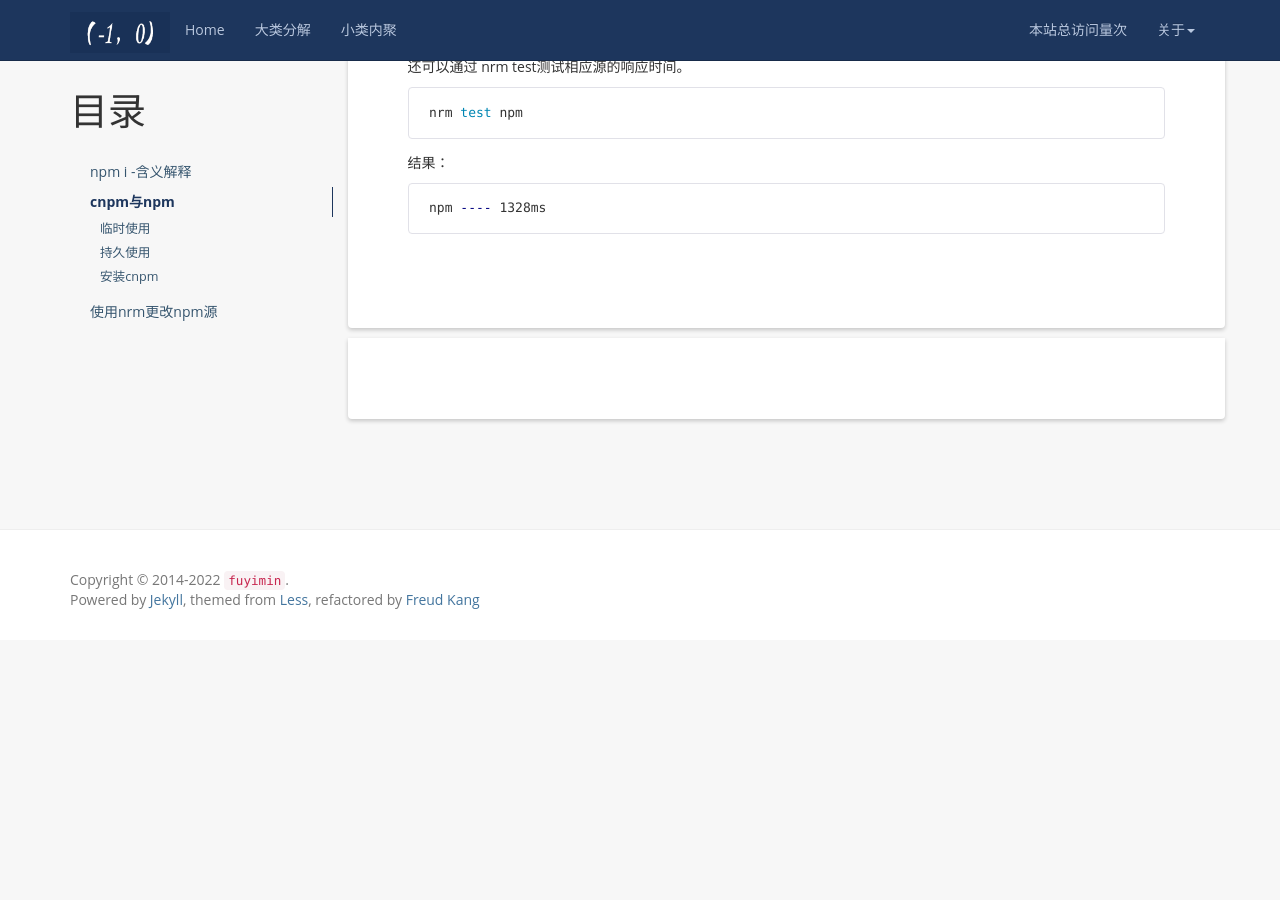
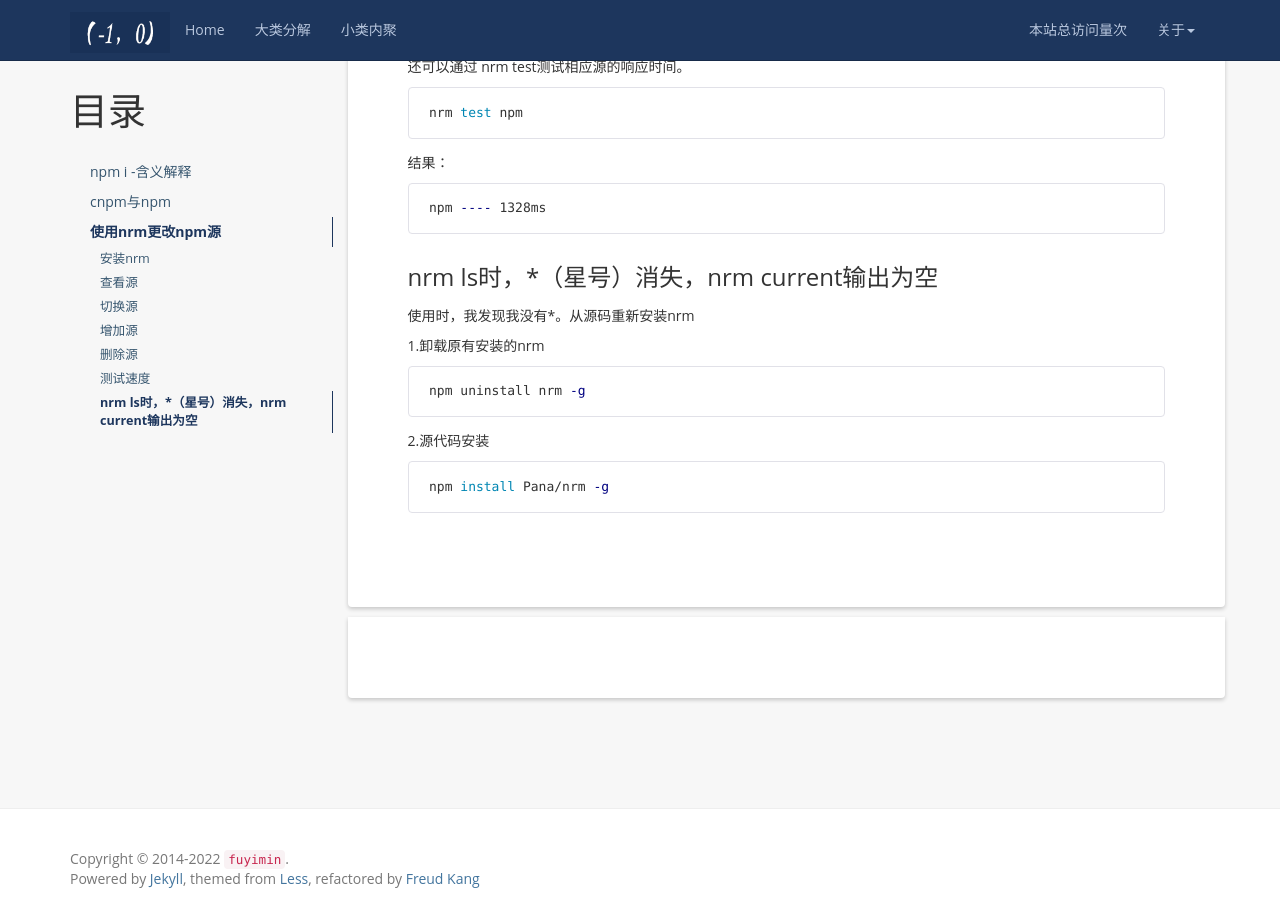
Before and after one commit to aimiy/aimiy.github.io, a Jekyll site: the page built from _posts/notes/webpack/2022-04-20-npm命令大全.md, in a window 1280 px wide and 900 px high, scrolled down 2545 px. Built offline with Jekyll 4.4.1, drawn with Linux system fonts in a browser that asks for light colours; nearby versions of some CDN libraries; a script that is not in the unit is left out; comment, search, counter and statistics services are not loaded; before the commit the page ends 3185 px from its top, so only the background shows below that.

Commit message:
nrm遇到的问题

````diff
--- a/_posts/notes/webpack/2022-04-20-npm命令大全.md
+++ b/_posts/notes/webpack/2022-04-20-npm命令大全.md
@@ -116,3 +116,19 @@ nrm test npm
 ```bash
 npm ---- 1328ms
 ```
+
+### nrm ls时，*（星号）消失，nrm current输出为空
+
+使用时，我发现我没有*。从源码重新安装nrm
+
+1.卸载原有安装的nrm
+
+```bash
+npm uninstall nrm -g
+```
+
+2.源代码安装
+
+```bash
+npm install Pana/nrm -g
+```
````
